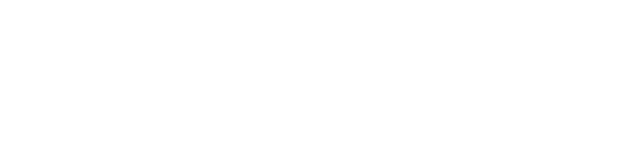
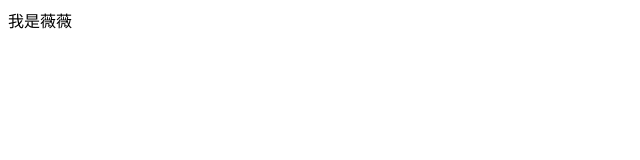
Before and after one commit to GitubSunwei/GitubSunwei.github.io, a plain HTML site: page index.html in a window 1280 px wide. Shown: the whole page, without its empty margins (0-640 px from the left). Drawn offline with Linux system fonts and the light colour scheme.

Commit message:
测试第二次

```diff
--- a/index.html
+++ b/index.html
@@ -6,6 +6,6 @@
     <title>Document</title>
 </head>
 <body>
-
+    我是薇薇
 </body>
 </html>
```
